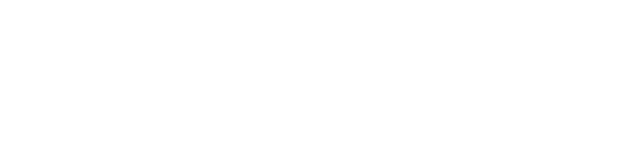
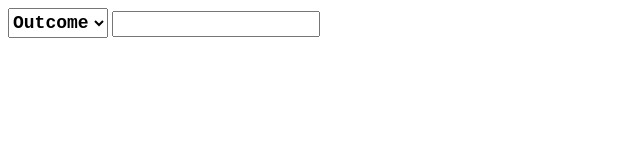
Before and after one commit to MB-44/Js-Expense-Tracker, a website: page index.html in a window 1280 px wide. Shown: the whole page, without its empty margins (0-640 px from the left). Drawn offline with Linux system fonts and the light colour scheme.

Commit message:
f**king borin these html

```diff
--- a/index.html
+++ b/index.html
@@ -10,7 +10,15 @@
 
 </head>
 <body>
+    <select class="type" id="come">
+        <option value="OutCome" class="outcome">Outcome</option>
+        <option value="InCome" class="income">Income</option>
+    </select>
 
+    <input
+        class="inputNumber"
+        type="number"
+        >
 
 </body>
 </html>
--- a/style.css
+++ b/style.css
@@ -0,0 +1,21 @@
+.inputNumber{
+    align-items: center;
+    width: 200px;
+    height: 20px;
+}
+
+.type{
+    font-size: large;
+    font-weight: bold;
+    font-family: 'Courier New', Courier, monospace;
+    width: 100px;
+    height: 30px;
+}
+
+.income{
+    color: rgb(42, 148, 42);
+}
+
+.outcome{
+    color: rgb(212, 114, 114);
+}
```
